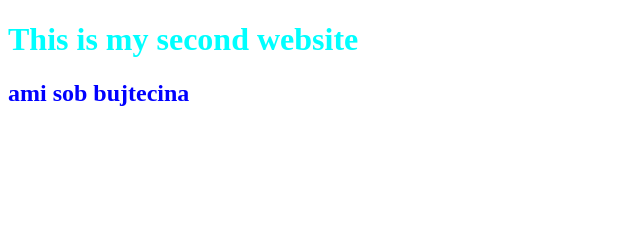
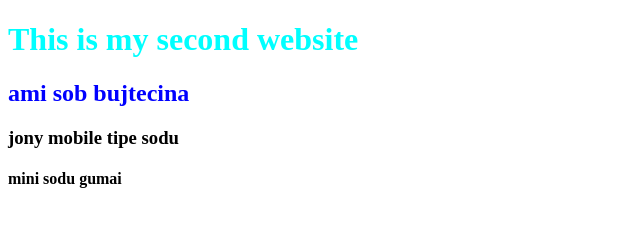
Before and after one commit to Ayeshaasha/my-first-website, a plain HTML site: page index.html in a window 1280 px wide. Shown: the whole page, without its empty margins (0-640 px from the left). Drawn offline with Linux system fonts and the light colour scheme.

Commit message:
first commit

```diff
--- a/index.html
+++ b/index.html
@@ -8,8 +8,9 @@
     <link rel="stylesheet" href="style.css">
 </head>
 <body>
-
+    <h1>This is my second website</h1>
+    <h2>ami sob bujtecina </h2>
+    <h3> jony mobile tipe sodu</h3>
+    <h4>mini sodu gumai</h4>
 </body>
 </html>
-<h1>This is my second website</h1>
-<h2>ami sob bujtecina </h2>
```
Also changed, not shown: 1 other file.
